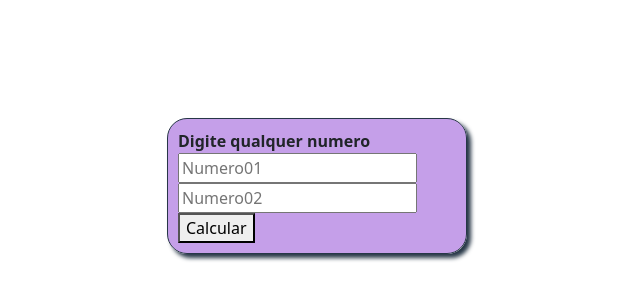
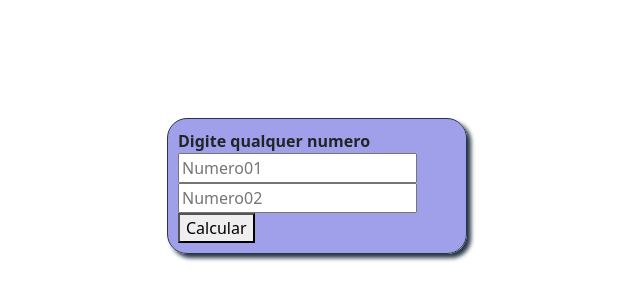
Before and after one commit to brebueno/Avalia-o-Breno, a plain HTML site: page Exercicio03/index.html in a window 1280 px wide. Shown: the part 82-382 px from the top of the page, without its empty margins (323-963 px from the left). Drawn offline with nearby package versions, Linux system fonts and the light colour scheme.

Commit message:
Update index.html

```diff
--- a/Exercicio03/index.html
+++ b/Exercicio03/index.html
@@ -10,7 +10,7 @@
     <link href="https://cdn.jsdelivr.net/npm/bootstrap@5.1.3/dist/css/bootstrap.min.css" rel="stylesheet" integrity="sha384-1BmE4kWBq78iYhFldvKuhfTAU6auU8tT94WrHftjDbrCEXSU1oBoqyl2QvZ6jIW3" crossorigin="anonymous">
     <style>
         form {
-            background-color: rgba(111, 15, 201, 0.4);
+            background-color: rgba(15, 18, 201, 0.4);
             font-weight: bold ;
             margin: 200px auto 200px auto;
             padding: 10px;
```
